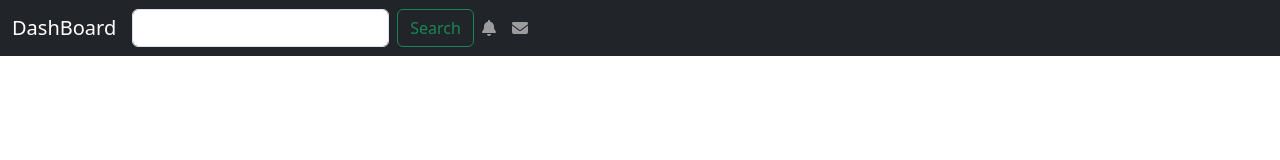
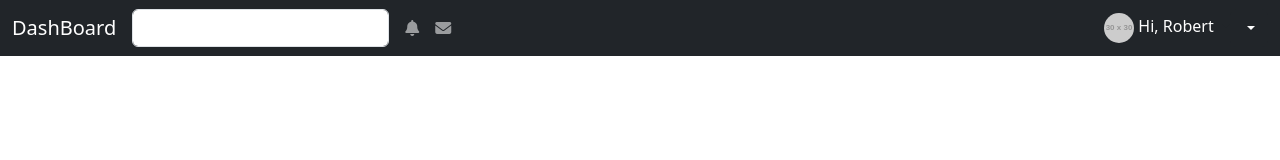
Before and after one commit to jaworovcki/DashboardUI, a website: page app/index.html in a window 1280 px wide. Drawn offline with nearby package versions, Linux system fonts and the light colour scheme; placeholder pictures from the web are drawn by us.

Commit message:
Add profile section

```diff
--- a/app/css/style.css
+++ b/app/css/style.css
@@ -1,3 +1,4 @@
-p {
-    color: rgb(255, 47, 0);
+.profile-text {
+    color: #fff;
+    margin-bottom: 0;
 }
--- a/app/index.html
+++ b/app/index.html
@@ -3,25 +3,25 @@
 <head>
     <meta charset="UTF-8">
     <meta name="viewport" content="width=device-width, initial-scale=1.0">
+    <link rel="stylesheet" href="/app/css/style.css">
     <link href="https://cdn.jsdelivr.net/npm/bootstrap@5.3.2/dist/css/bootstrap.min.css" rel="stylesheet" integrity="sha384-T3c6CoIi6uLrA9TneNEoa7RxnatzjcDSCmG1MXxSR1GAsXEV/Dwwykc2MPK8M2HN" crossorigin="anonymous">
     <link rel="stylesheet" href="https://cdnjs.cloudflare.com/ajax/libs/font-awesome/6.2.1/css/all.min.css">
     <title>Document</title>
 </head>
 <body>
-    <!--navbar-->
     <nav class="navbar navbar-expand-lg navbar-dark bg-dark">
         <div class="container-fluid">
             <a class="navbar-brand" href="#">DashBoard</a>
             <button class="navbar-toggler" type="button" data-bs-toggle="collapse" data-bs-target="#navbarSupportedContent" aria-controls="navbarSupportedContent" aria-expanded="false" aria-label="Toggle navigation">
                 <span class="navbar-toggler-icon"></span>
             </button>
+
             <div class="collapse navbar-collapse" id="navbarSupportedContent">
                 <form class="d-flex" role="search">
                   <input class="form-control me-2" type="search" aria-label="Search">
-              <button class="btn btn-outline-success" type="submit">Search</button>
                 </form>
                 <ul class="navbar-nav ml-auto">
-                <!-- Add your bell and message icons here -->
+                    <!--bell and message icons here -->
                     <li class="nav-item">
                       <a class="nav-link" href="#"><i class="fas fa-bell"></i></a>
                     </li>
@@ -30,9 +30,30 @@
                     </li>
                   </ul>
               </div>
+
+                <!-- Profile dropdown -->
+                <div class="nav-item dropdown ms-auto">
+                    <a class="nav-link dropdown-toggle" href="#" id="profileDropdown" role="button" data-bs-toggle="dropdown" aria-haspopup="true" aria-expanded="false">
+                        <img src="https://via.placeholder.com/30" class="rounded-circle" alt="profile">
+                        <span class="profile-text">Hi, Robert</span>
+                    </a>
+                </div>
+
+                    <ul class="navbar-nav">
+                      <li class="nav-item dropdown">
+                        <button class="btn btn-dark dropdown-toggle" data-bs-toggle="dropdown" aria-expanded="false">
+                        </button>
+                        <ul class="dropdown-menu dropdown-menu-dark">
+                          <li><a class="dropdown-item" href="#">Action</a></li>
+                          <li><a class="dropdown-item" href="#">Another action</a></li>
+                          <li><a class="dropdown-item" href="#">Something else here</a></li>
+                        </ul>
+                      </li>
+                    </ul>
+            </div>
         </div>
     </nav>
-    <!--end navbar-->
+
     <script src="https://cdn.jsdelivr.net/npm/bootstrap@5.3.2/dist/js/bootstrap.bundle.min.js" integrity="sha384-C6RzsynM9kWDrMNeT87bh95OGNyZPhcTNXj1NW7RuBCsyN/o0jlpcV8Qyq46cDfL" crossorigin="anonymous"></script>
 </body>
 </html>
```
Also changed, not shown: dist/css/styles.min.css, dist/images/portrait-white-man-isolated.jpg (added), dist/images/profile-photo.jpg (added), dist/index.html, 1 other file. Lines whose indentation alone changed are shown as unchanged.
